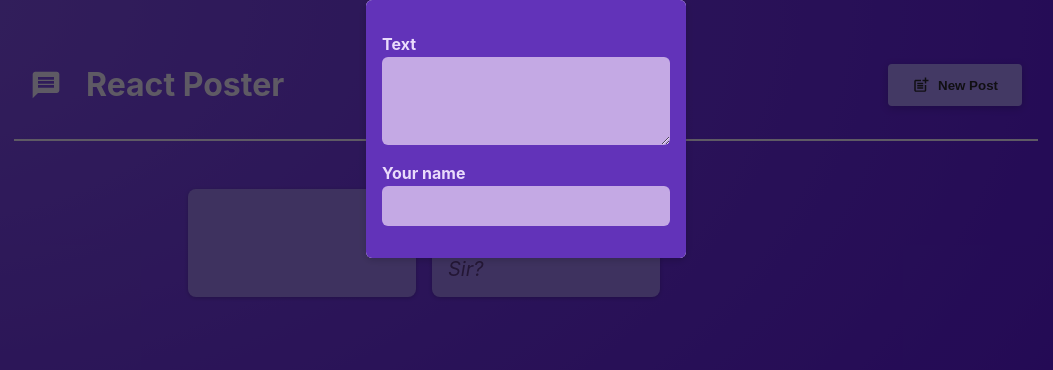
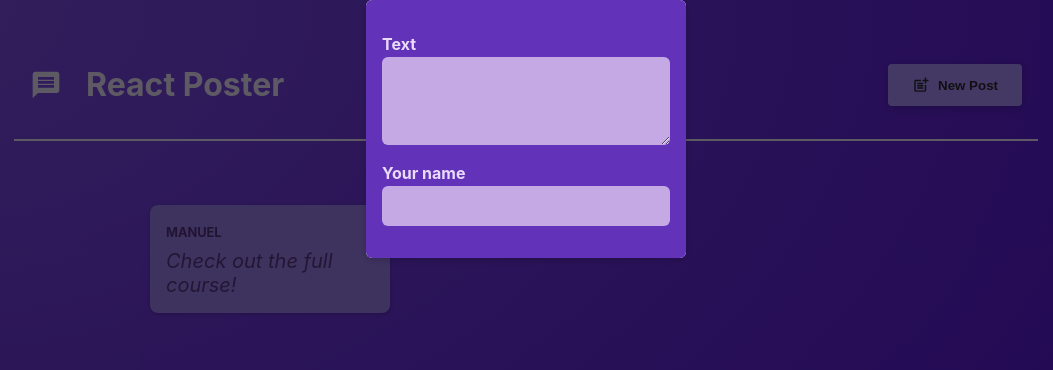
Before and after one commit to joaovicsa/react-projects, a React (Vite) app: page / in a window 1280 px wide. Shown: the top 370 px of the page, without its empty margins (114-1167 px from the left). Built offline with nearby package versions, Linux system fonts and the light colour scheme.

Commit message:
refactor: updating PostList to form-submission lesson

```diff
--- a/src/components/PostsList.jsx
+++ b/src/components/PostsList.jsx
@@ -1,37 +1,22 @@
 /** @format */
 
 import { useState } from 'react'
+
+import Post from './Post'
+import NewPost from './NewPost'
 import Modal from './Modal'
-import NewPost from './NewPost'
-import Post from './Post'
 import classes from './PostsList.module.css'
 
 function PostsList({ isPosting, onStopPosting }) {
-  const [enteredBody, setEnteredBody] = useState('')
-  const [enteredAuthor, setEnteredAuthor] = useState('')
-
-  function bodyChangeHandler(event) {
-    setEnteredBody(event.target.value)
-  }
-
-  function authorChangeHandler(event) {
-    setEnteredAuthor(event.target.value)
-  }
-
   return (
     <>
       {isPosting && (
         <Modal onClose={onStopPosting}>
-          <NewPost
-            onBodyChange={bodyChangeHandler}
-            onAuthorChange={authorChangeHandler}
-          />
+          <NewPost onCancel={onStopPosting} />
         </Modal>
       )}
-
       <ul className={classes.posts}>
-        <Post author={enteredAuthor} body={enteredBody} />
-        <Post author="Sebas" body="How can I help you, Sir?" />
+        <Post author="Manuel" body="Check out the full course!" />
       </ul>
     </>
   )
--- a/src/components/PostsList.module.css
+++ b/src/components/PostsList.module.css
@@ -4,7 +4,7 @@
   list-style: none;
   max-width: 50rem;
   margin: 1rem auto;
-  padding: 1rem auto;
+  padding: 1rem 0;
   display: grid;
   gap: 1rem;
   grid-template-columns: repeat(3, 30%);
```
